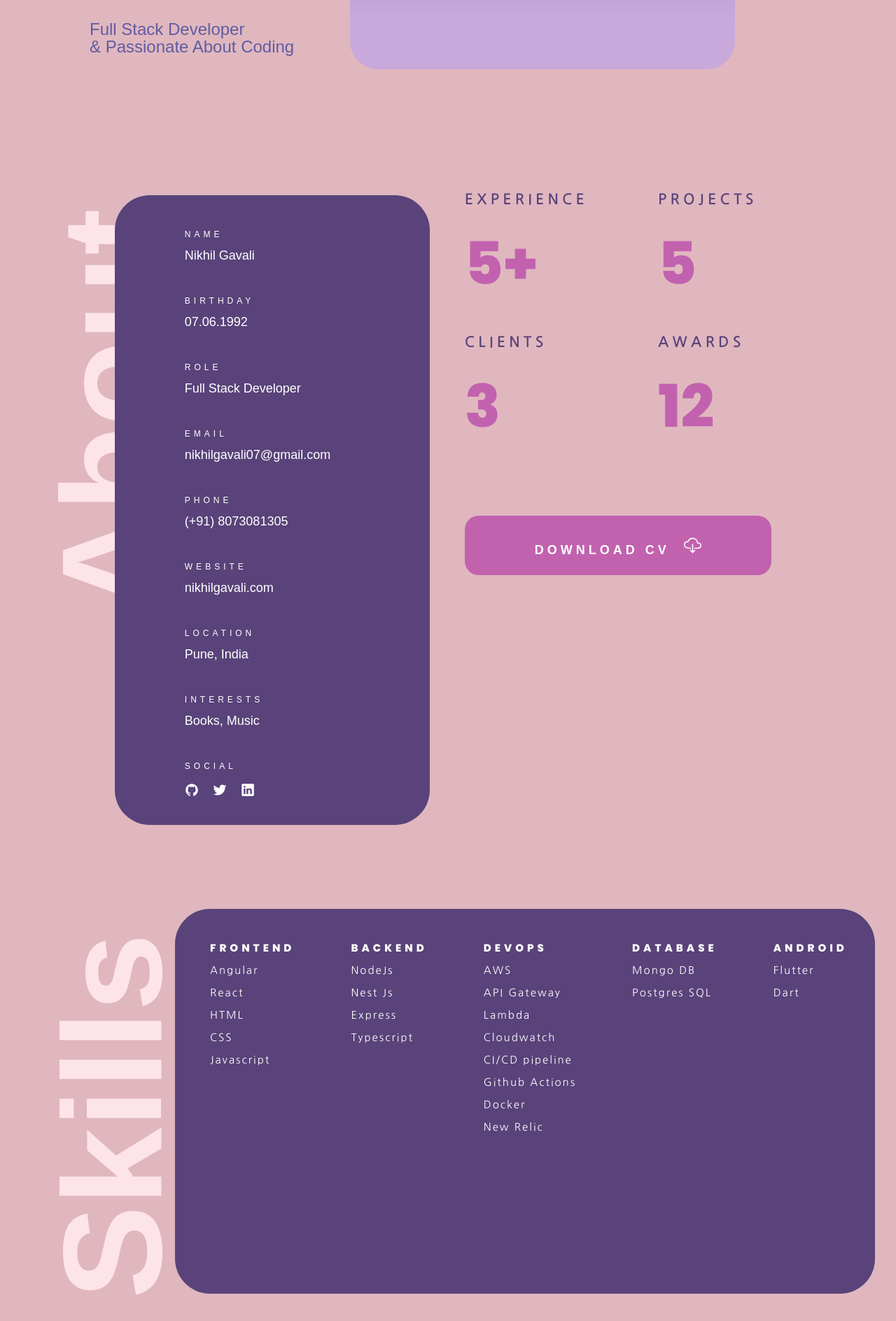
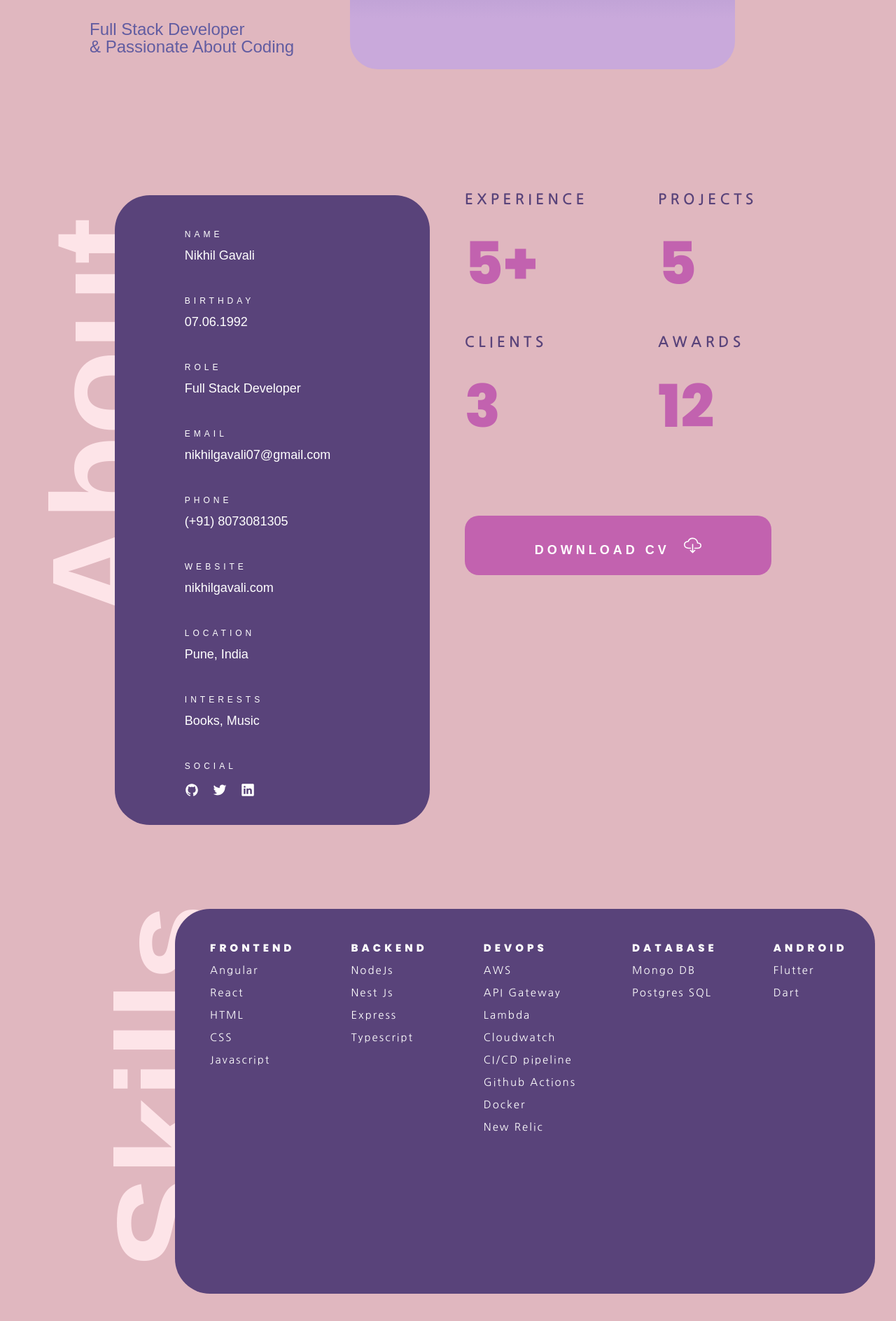
Before and after one commit to nikhilpgavali/nikhil-gavali-porfolio, a React (Create React App) app: page / in a window 1280 px wide. Shown: the part 651-2539 px from the top of the page at 70% size. Built offline with nearby package versions, Linux system fonts and the light colour scheme.

Commit message:
css changes for absolute elements

```diff
--- a/src/App.css
+++ b/src/App.css
@@ -124,18 +124,20 @@
   transform: rotate(-90deg);
   font-size: 20rem;
   position: absolute;
-  top: 154%;
-  right: 65%;
+  top: 35%;
+  right: 40%;
   color: #fde4e8;
+  z-index: -1;
 }
 
 .rotate-skills {
   transform: rotate(-90deg);
   font-size: 20rem;
   position: absolute;
-  top: 280%;
-  right: 67%;
+  top: 45%;
+  right: 75%;
   color: #fde4e8;
+  z-index: -1;
 }
 
 .exp {
@@ -228,6 +230,7 @@
   font-weight: 400;
   font-family: "Nanum Gothic";
   color: #59437a;
+  position: relative;
 }
 
 .role {
--- a/src/App.js
+++ b/src/App.js
@@ -24,8 +24,8 @@ function App() {
           </div>
         </section>
         <section className="about">
-          <h1 className="rotate-about">About</h1>
           <div className="about-intro">
+            <h1 className="rotate-about">About</h1>
             <ul className="biodata-lists">
               <li className="biodata-key">NAME</li>
               <span className="biodata-value">Nikhil Gavali</span>
@@ -107,8 +107,8 @@ function App() {
           </div>
         </section>
         <section className="skills">
-          <h1 className="rotate-skills">Skills</h1>
           <div className="skills-details">
+            <h1 className="rotate-skills">Skills</h1>
             <div className="col-cls frontend-skills">
               <h3>FRONTEND</h3>
               <ul className="skill-list">
```
